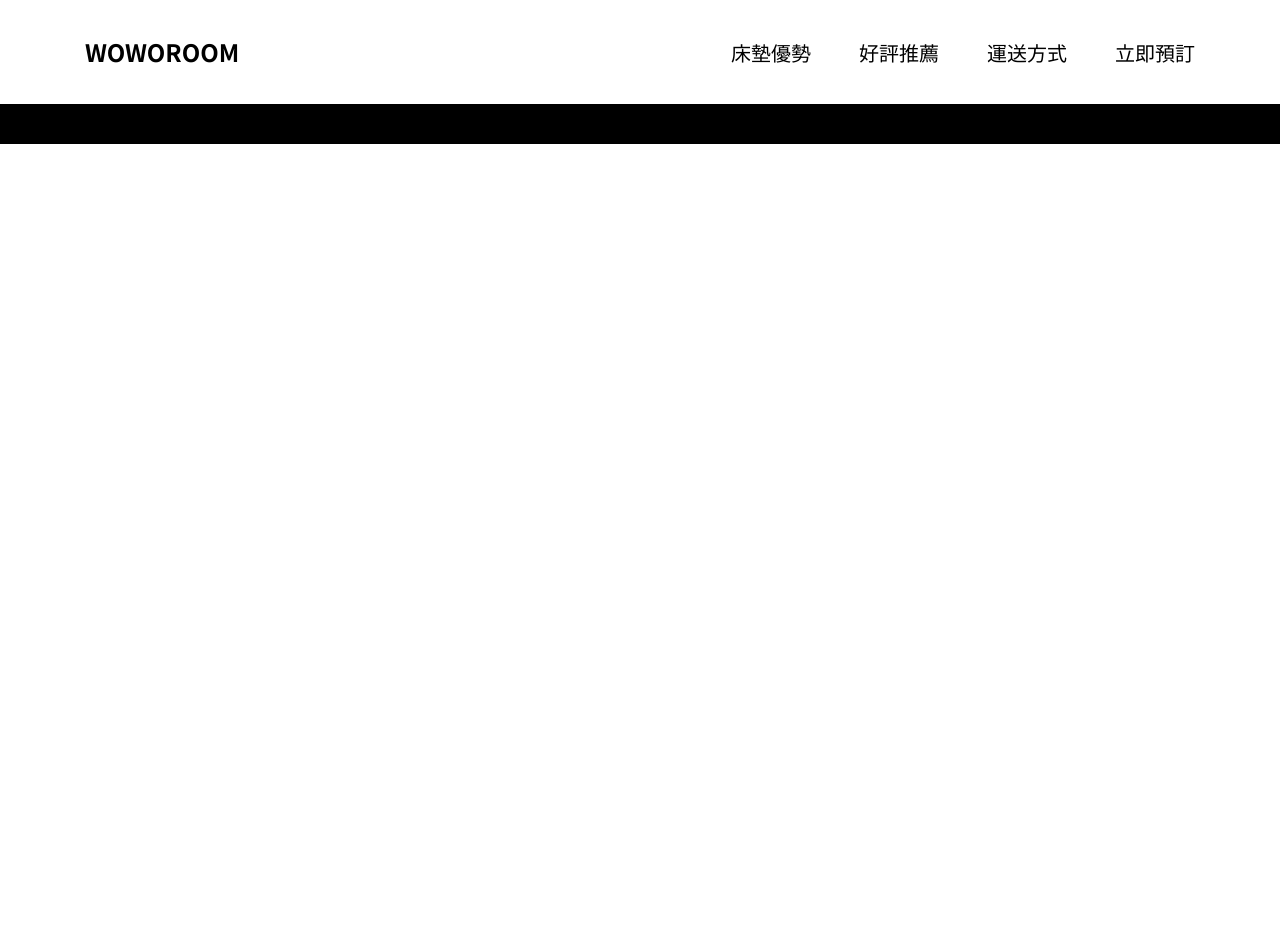
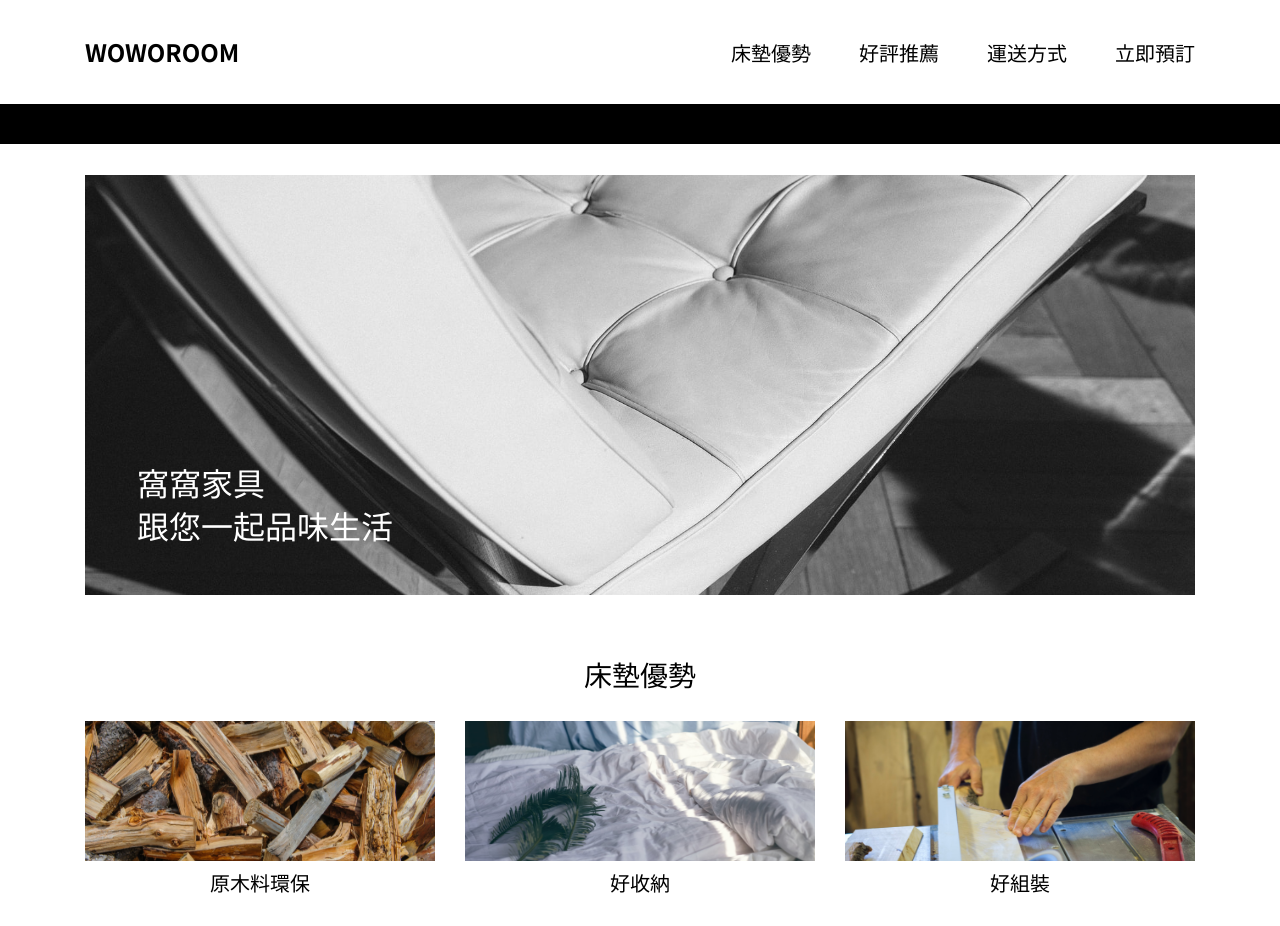
Before and after one commit to CofCat456/woworoom, a website built with webpack: page src/index.html in a window 1280 px wide. Before the commit the page ends 800 px from the top, so only its background shows below. Built offline with nearby package versions, Linux system fonts and the light colour scheme.

Commit message:
feat: 🐈 add advantage

```diff
--- a/src/index.html
+++ b/src/index.html
@@ -7,7 +7,7 @@
     <title>WOWOROOM</title>
   </head>
   <body>
-    <header class="mx-auto flex w-container items-center bg-white py-9">
+    <header class="mx-auto flex w-full max-w-container items-center bg-white py-9">
       <h5
         class="inline-block cursor-pointer text-2xl font-bold text-black duration-300 hover:scale-105 hover:text-primary"
       >
@@ -15,7 +15,9 @@
       </h5>
       <ul class="ml-auto flex items-center gap-12">
         <li>
-          <a class="text-xl leading-[27px] duration-300 hover:text-primary">床墊優勢</a>
+          <a href="#advantage" class="text-xl leading-[27px] duration-300 hover:text-primary"
+            >床墊優勢</a
+          >
         </li>
         <li>
           <a class="text-xl leading-[27px] duration-300 hover:text-primary">好評推薦 </a>
@@ -29,5 +31,38 @@
       </ul>
     </header>
     <div class="h-10 w-full bg-black"></div>
+    <section id="advantage" class="mx-auto mt-[31px] mb-[30px] w-container">
+      <div class="relative h-[420px] w-full bg-gray-100 bg-banner bg-cover bg-center bg-no-repeat">
+        <h1
+          class="absolute bottom-12 left-[52px] text-[32px] font-normal leading-[43px] text-white"
+        >
+          窩窩家具<br />
+          跟您一起品味生活
+        </h1>
+      </div>
+      <div class="mt-[60px]">
+        <h3 class="font-style2 text-center">床墊優勢</h3>
+        <ul class="mt-7 flex items-center gap-[30px]">
+          <li>
+            <div>
+              <img src="./assets/advantage-1.png" alt="床墊優勢 原木料環保圖片" />
+            </div>
+            <p class="mt-2 text-center text-xl leading-[27px]">原木料環保</p>
+          </li>
+          <li>
+            <div>
+              <img src="./assets/advantage-2.png" alt="好收納" />
+            </div>
+            <p class="mt-2 text-center text-xl leading-[27px]">好收納</p>
+          </li>
+          <li>
+            <div>
+              <img src="./assets/advantage-3.png" alt="好組裝" />
+            </div>
+            <p class="mt-2 text-center text-xl leading-[27px]">好組裝</p>
+          </li>
+        </ul>
+      </div>
+    </section>
   </body>
 </html>
--- a/tailwind.config.js
+++ b/tailwind.config.js
@@ -6,8 +6,14 @@ module.exports = {
       colors: {
         primary: '#6A33F8',
       },
+      maxWidth: {
+        container: '1110px',
+      },
       width: {
         container: '1110px',
+      },
+      backgroundImage: {
+        banner: 'url(./assets/banner.png)',
       },
     },
   },
--- a/webpack.config.js
+++ b/webpack.config.js
@@ -10,6 +10,11 @@ module.exports = {
     path: path.resolve(__dirname, 'dist'),
     filename: 'index.[hash].js',
     clean: true,
+  },
+  performance: {
+    hints: false,
+    maxEntrypointSize: 512000,
+    maxAssetSize: 512000,
   },
   module: {
     rules: [
```
Also changed, not shown: src/assets/advantage-1.png (renamed from src/assets/tR426y5.png), src/assets/advantage-2.png (renamed from src/assets/Fd2MiBb.png), src/assets/advantage-3.png (renamed from src/assets/5n1uTFh.png), src/assets/banner.png (renamed from src/assets/3ewLAKn.png). Lines whose indentation alone changed are shown as unchanged.
